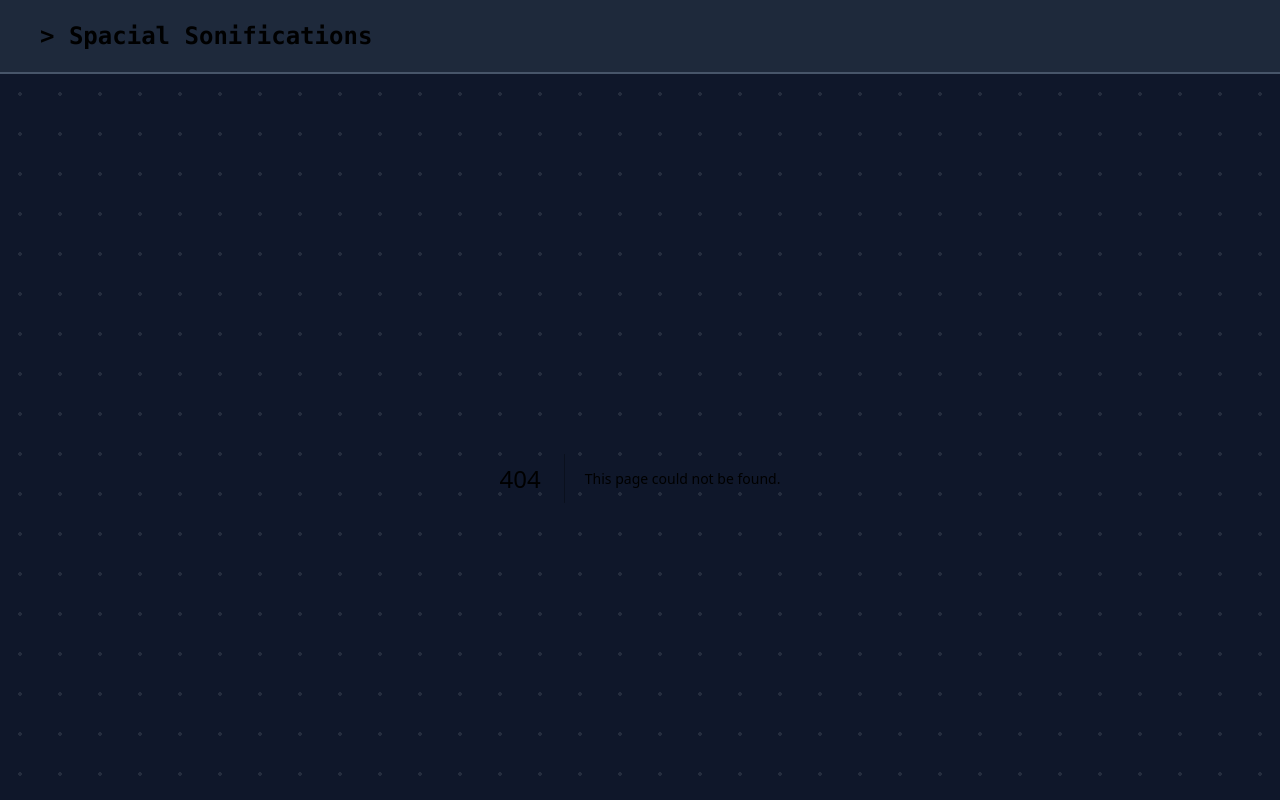
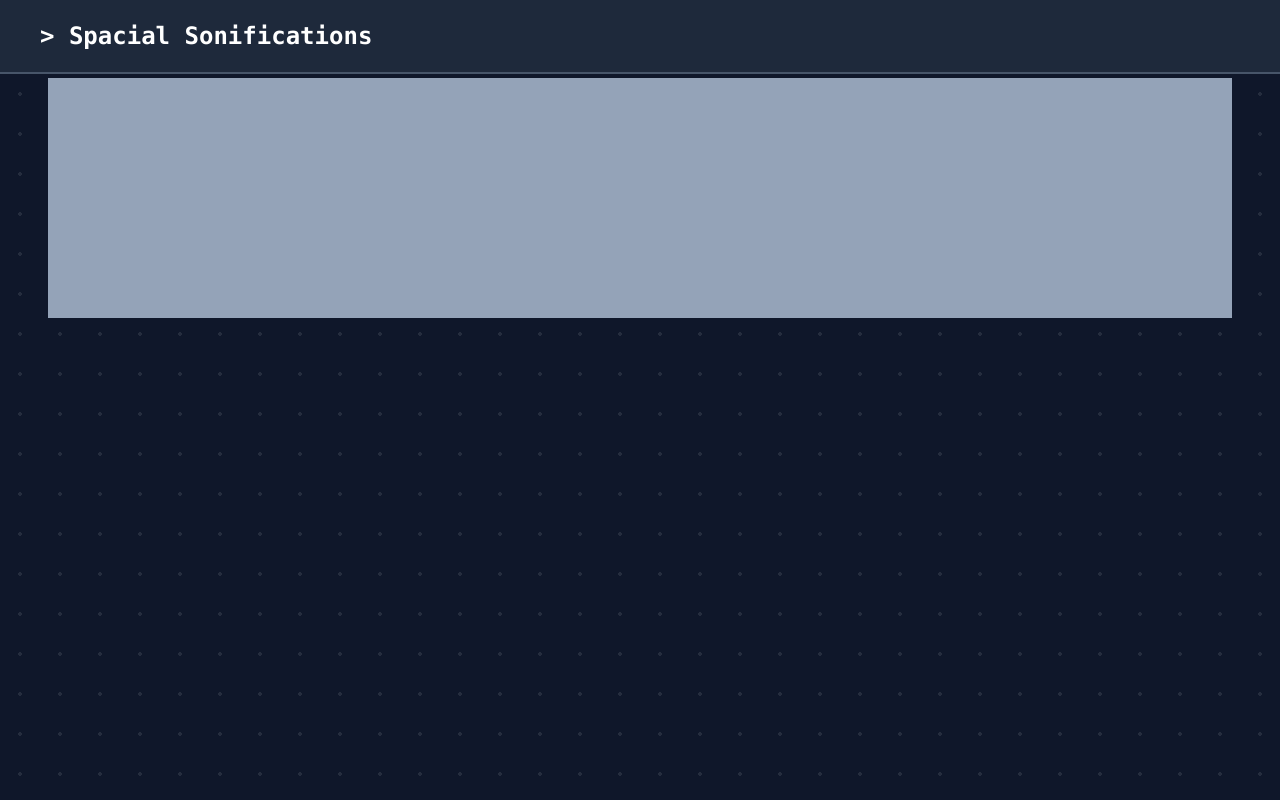
Before and after one commit to MaxMaeder/NASA-Space-Apps, a Next.js app in the folder frontend/: page /waveform in a window 1280 px wide. Before the commit this address had no page. Built offline with nearby package versions, Linux system fonts and the light colour scheme.

Commit message:
Waveform.

```diff
--- /dev/null
+++ b/frontend/app/waveform/page.tsx
@@ -0,0 +1,97 @@
+"use client";
+
+import { useState, useRef, useEffect } from 'react';
+import { motion } from 'framer-motion';
+
+const delayBetweenBars = 150; // Milliseconds
+
+// Create a queue of buffers
+let bufQueue: any = [[25, 50, 75, 100, 125, 150, 175, 200, 225, 250],
+                    [50, 100, 150, 200, 250, 300, 350, 400, 450, 500],
+                    [75, 150, 225, 300, 375, 450, 525, 600, 675, 750],
+                    [100, 200, 300, 400, 500, 600, 700, 800, 900, 1000],
+                    [125, 250, 375, 500, 625, 750, 875, 1000, 1125, 1250],
+                    [25, 50, 75, 100, 125, 150, 175, 200, 225, 250],
+                    [50, 100, 150, 200, 250, 300, 350, 400, 450, 500],
+                    [75, 150, 225, 300, 375, 450, 525, 600, 675, 750],
+                    [100, 200, 300, 400, 500, 600, 700, 800, 900, 1000],
+                    [125, 250, 375, 500, 625, 750, 875, 1000, 1125, 1250],
+                    [25, 50, 75, 100, 125, 150, 175, 200, 225, 250],
+                    [50, 100, 150, 200, 250, 300, 350, 400, 450, 500],
+                    [75, 150, 225, 300, 375, 450, 525, 600, 675, 750],
+                    [100, 200, 300, 400, 500, 600, 700, 800, 900, 1000],
+                    [125, 250, 375, 500, 625, 750, 875, 1000, 1125, 1250],
+                    [25, 50, 75, 100, 125, 150, 175, 200, 225, 250],
+                    [50, 100, 150, 200, 250, 300, 350, 400, 450, 500],
+                    [75, 150, 225, 300, 375, 450, 525, 600, 675, 750],
+                    [100, 200, 300, 400, 500, 600, 700, 800, 900, 1000],
+                    [125, 250, 375, 500, 625, 750, 875, 1000, 1125, 1250],
+                    [25, 50, 75, 100, 125, 150, 175, 200, 225, 250],
+                    [50, 100, 150, 200, 250, 300, 350, 400, 450, 500],
+                    [75, 150, 225, 300, 375, 450, 525, 600, 675, 750],
+                    [100, 200, 300, 400, 500, 600, 700, 800, 900, 1000],
+                    [125, 250, 375, 500, 625, 750, 875, 1000, 1125, 1250],
+                    [25, 50, 75, 100, 125, 150, 175, 200, 225, 250],
+                    [50, 100, 150, 200, 250, 300, 350, 400, 450, 500],
+                    [75, 150, 225, 300, 375, 450, 525, 600, 675, 750],
+                    [100, 200, 300, 400, 500, 600, 700, 800, 900, 1000],
+                    [125, 250, 375, 500, 625, 750, 875, 1000, 1125, 1250],
+                    [25, 50, 75, 100, 125, 150, 175, 200, 225, 250],
+                    [50, 100, 150, 200, 250, 300, 350, 400, 450, 500],
+                    [75, 150, 225, 300, 375, 450, 525, 600, 675, 750],
+                    [100, 200, 300, 400, 500, 600, 700, 800, 900, 1000],
+                    [125, 250, 375, 500, 625, 750, 875, 1000, 1125, 1250],
+                    [25, 50, 75, 100, 125, 150, 175, 200, 225, 250],
+                    [50, 100, 150, 200, 250, 300, 350, 400, 450, 500],
+                    [75, 150, 225, 300, 375, 450, 525, 600, 675, 750],
+                    [100, 200, 300, 400, 500, 600, 700, 800, 900, 1000],
+                    [125, 250, 375, 500, 625, 750, 875, 1000, 1125, 1250]];
+
+function createBuffer(newBuf: any[]) {
+    // Add buffer to queue
+    bufQueue.push(newBuf);
+}
+
+export default function Waveform() {
+    let [height, setHeight] = useState<number>(240); // Height of container
+    let [barHeights, setBarHeights] = useState<number[]>([]); // Array of bar heights [0, 0, 0, 0, 0, 0, 0, 0, 0, 0]
+
+    useEffect(() => {
+        // Set the barHeights state to change to the next buffer in the queue every delayBetweenBars milliseconds
+        // If the queue is empty, create a new buffer as a placeholder or filler buffer
+        let interval = setInterval(() => {
+            if (bufQueue.length > 0) {
+                setBarHeights(bufQueue.shift());
+            } else {
+                createBuffer([0, 0, 0, 0, 0, 0, 0, 0, 0, 0]);
+            }
+        }, delayBetweenBars);
+
+        return () => clearInterval(interval);
+    }, [barHeights]);
+
+    let constructBars = (): any[] => {
+        let barArray: any[] = []; // Return array of bars
+
+        let newBar = (freq: number): any => {
+            return <motion.div className={"bg-yellow-500 rounded-lg w-full"} style={{"height": 0}}
+                animate={{ height: freq > height ? height : freq }}
+                transition={{ duration: 0.25 }}
+            ></motion.div>;
+        }
+
+        if (barHeights.length > 0) {
+            for (let i = 0; i < barHeights.length; i++) {
+                barArray.push(newBar(barHeights[i]));
+            }
+        }
+
+        return barArray;
+    }
+
+    return (
+        <div className={"w-full bg-slate-400 bg-rounded flex flex-row space-x-2"} style={{"height": height}}>
+            { constructBars() }
+        </div>
+    );
+}
```
Also changed, not shown: 1 other file (tests, documents, lock files or other folders).
